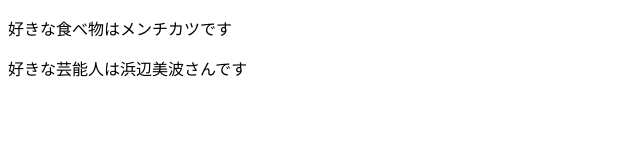
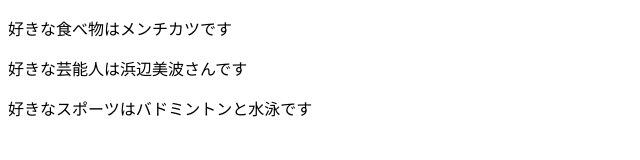
Before and after one commit to naitou033/command-practice, a plain HTML site: page index.html in a window 1280 px wide. Shown: the whole page, without its empty margins (0-640 px from the left). Drawn offline with Linux system fonts and the light colour scheme.

Commit message:
好きなスポーツを追記＆修正

```diff
--- a/index.html
+++ b/index.html
@@ -4,5 +4,6 @@
 <body>
 	<p>好きな食べ物はメンチカツです</p>
 	<p>好きな芸能人は浜辺美波さんです</p>
+	<p>好きなスポーツはバドミントンと水泳です</p>
 </body>
 </html>
```
